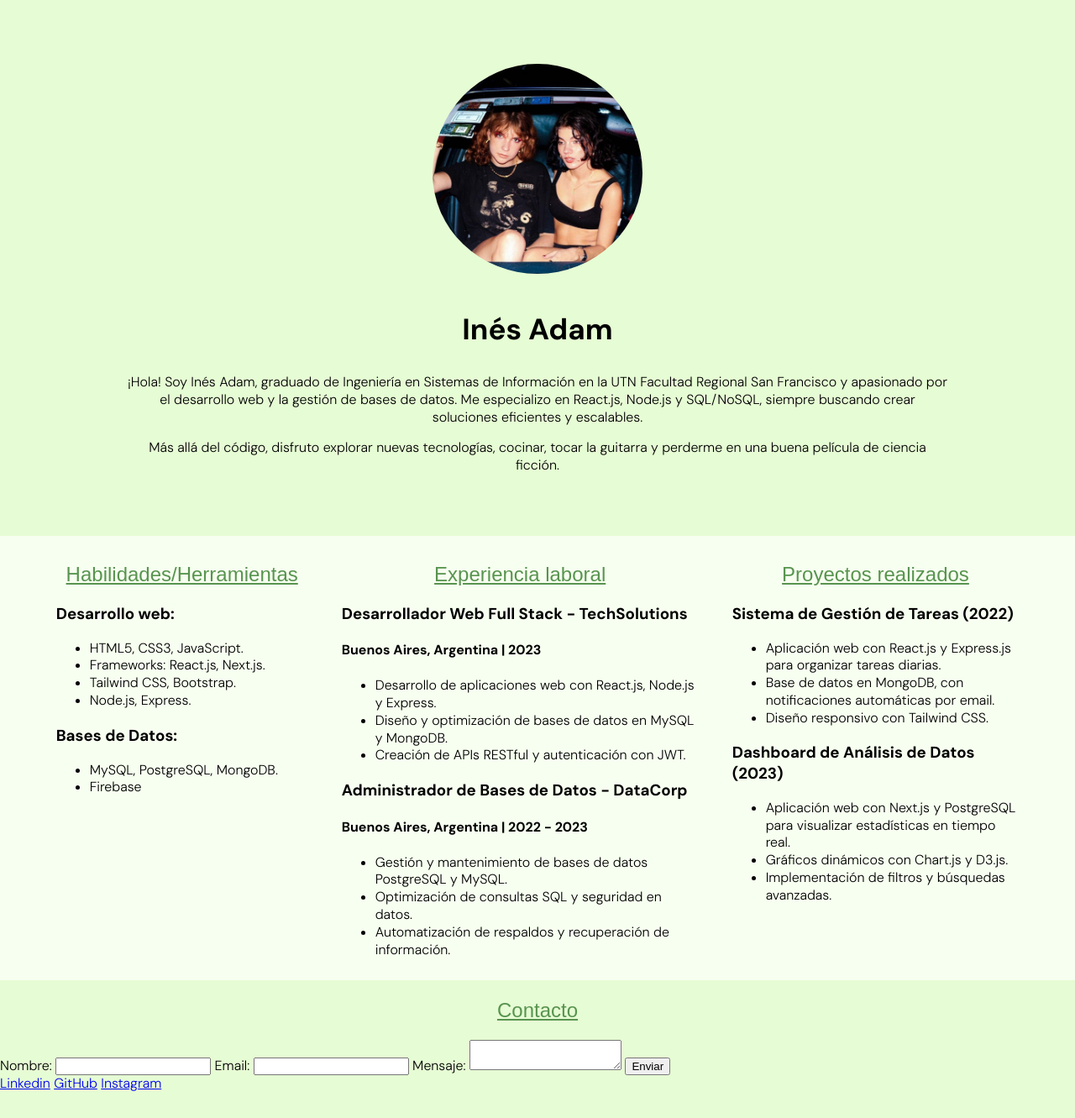
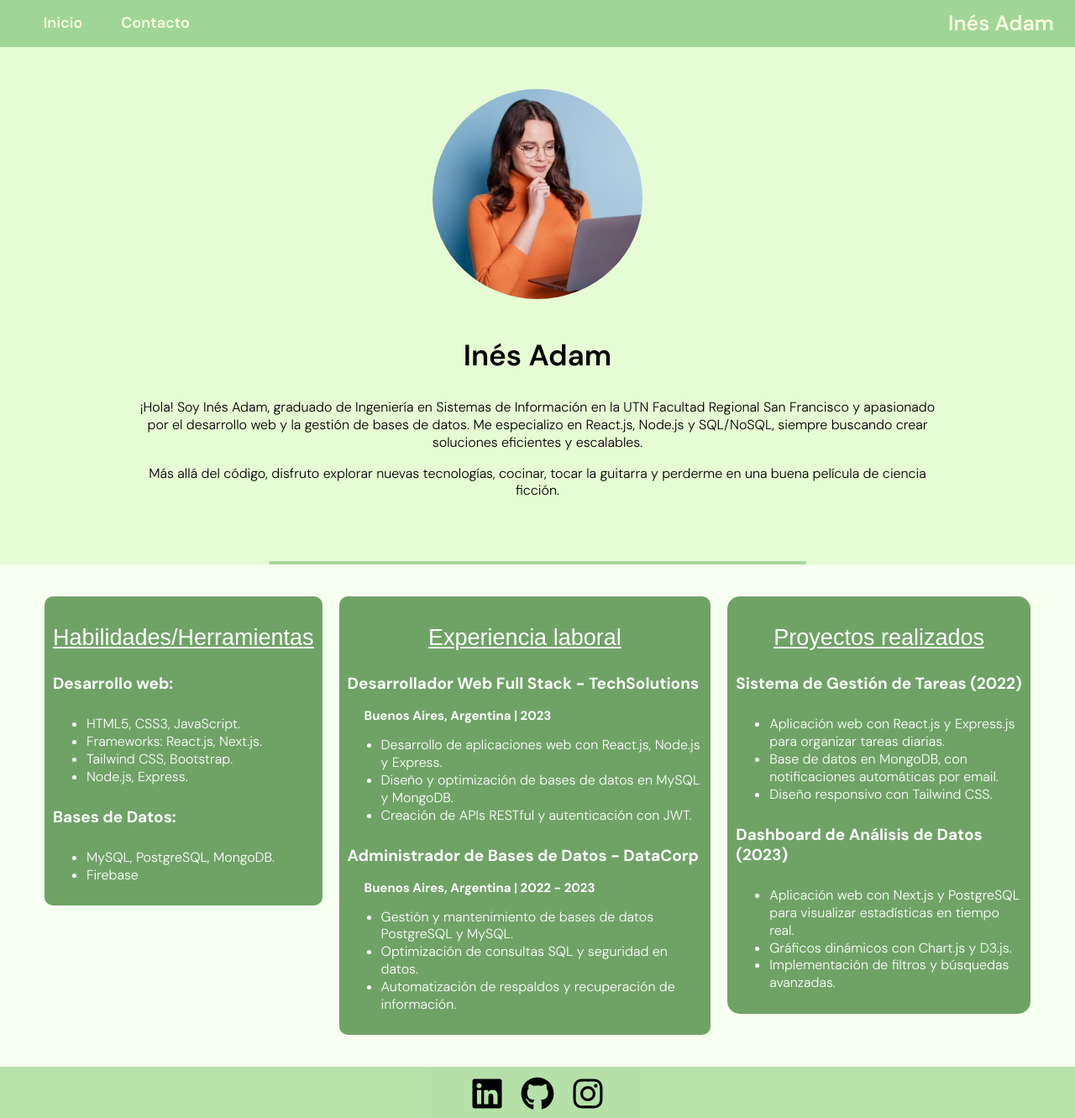
Before and after one commit to Ulises-Araya/TP-n-1, a plain HTML site: page index.html in a window 1280 px wide. Shown: the whole page at 84% size. Before the commit the page ends 1301 px from the top, so only its background shows below. Drawn offline with Linux system fonts and the light colour scheme; a web font is replaced by a local one.

Commit message:
third commit

```diff
--- a/Hojas de estilos/styles.css
+++ b/Hojas de estilos/styles.css
@@ -1,4 +1,51 @@
-body{
+header{
+    position: fixed;
+    height: 56px;
+    width: 100%;
+    background: rgba(148, 207, 138, 0.856);
+    backdrop-filter: blur(10px);
+}
+/*Barra de navegación*/
+.container{
+    padding: 0 25px;
+    height: 56px;
+
+    display: flex;
+    flex-direction: row-reverse;
+    align-items: center;
+    justify-content: space-between;
+}
+.name_portafolio{
+    color: rgb(251, 255, 227);
+    font-weight: 600;
+    font-style: normal;
+    font-size: 25px;
+}
+.nav_bar{
+    display: flex;
+    justify-content: flex-end;
+    align-items: center;
+    color: rgb(251, 255, 227);
+    gap: 10px;
+}
+.link_button{
+    height: 56px;
+    width: 90px;
+    text-decoration: none;
+    color: inherit;
+    padding: 0 5px;
+    font-size: 18px;
+    font-weight: 550;
+
+    display: flex;
+    align-items: center;
+    justify-content: center;
+}
+.link_button:hover{
+    background-color: rgba(131, 189, 121, 0.911);
+    color: white
+}
+html, body{
     background-color: rgb(230, 252, 212);
     font-family: "DM Sans", sans-serif;
     font-optical-sizing: auto;
@@ -9,10 +56,22 @@ body{
     margin: 0;
     padding: 0;
     box-sizing: border-box;
+
+    height: 100%;
+    width: 100%;
+    display: flex;
+    flex-direction: column;
+    flex-wrap: nowrap;
+    justify-content: space-between;
+    align-items: flex-start;
 }
+main{
+    flex: 1;
+}
+/*Presentacion*/
 .presentation{
     text-align: center;
-    padding: 2cm 4cm 1.5cm;
+    padding: 2.8cm 4.1cm 1.5cm;
 }
 .profile_picture{
     border-radius: 50%;
@@ -22,7 +81,17 @@ body{
 }
 h1{
     font-size: 35px;
+    font-weight: 600;
 }
+.rectangle{
+    background-color: rgba(131, 192, 121, 0.63);
+    height: 4px;
+    width: 50%;
+    border-radius: 10px;
+    margin: 0 auto;
+    align-items: center;
+}
+/*Cuerpo*/
 .about-me{
     display: flex;
     flex-direction: row;
@@ -32,19 +101,28 @@ h1{
     gap: 20px;
     text-align: left;
     background-color: rgb(247, 255, 240);
-    padding: 0 1.5cm;
+    padding: 1cm 1.4cm;
 }
 .Column-1{
     flex: 0 3 300px;
-    padding: 10px
+    padding: 10px;
+    background-color: rgba(88, 148, 79, 0.856);
+    border-radius: 10px;
+    color: white
 }
 .Column-2{
     flex: 3 0 300px;
-    padding: 10px
+    padding: 10px;
+    background-color: rgba(88, 148, 79, 0.856);
+    border-radius: 10px;
+    color: white
 }
 .Column-3{
     flex: 1 0 300px;
-    padding: 10px
+    padding: 10px;
+    background-color: rgba(88, 148, 79, 0.856);
+    border-radius: 15px;
+    color: white
 }
 h2{
     font-family: "Sour Gummy", sans-serif;
@@ -54,6 +132,107 @@ h2{
     font-variation-settings:
       "wdth" 100;
     text-align: center;
+    text-decoration: underline;
+    color: white;
+    font-size: 27px;
+    font-weight: 530;
+}
+h3{
+    font-family: "Sour Gummy", sans-serif;
+    font-optical-sizing: auto;
+    font-weight: 400;
+    font-style: normal;
+    font-variation-settings:
+      "wdth" 100;
+    text-align: left;
+    text-decoration: underline;
     color: rgb(88, 148, 79);
-    text-decoration: underline;
+    font-size: 27px;
+    font-weight: 530;
+    grid-column: span 2;
 }
+h4{
+    font-weight: bold;
+    font-size: 19px;
+}
+h5{
+    margin-left: 20px;
+    font-weight: bold;
+    font-size: 15px;
+    line-height: 0;
+}
+/*Pie de página*/
+footer{
+    min-height: 70px;
+    width: 100%;
+    background: rgba(148, 207, 138, 0.589);
+    display: flex;
+    align-items: center;
+    justify-content: center;
+    gap: 20px;
+}
+.icon{
+    width: 40px;
+    height: 40px;
+}
+.icon:hover{
+    filter: invert(0.2);
+}
+/* Formulario de contacto*/
+.contact-form {
+    background-color: rgb(247, 255, 240);
+    padding: 32px;
+    border-radius: 10px;
+    box-shadow: 0px 4px 6px rgba(0, 0, 0, 0.1);
+    max-width: 600px;
+    margin: 32px auto;
+    display: flex;
+    flex-direction: column;
+    gap: 24px;
+}
+.form_name, .form_email, .form_message {
+    display: flex;
+    flex-direction: column;
+    gap: 8px;
+}
+.contact-form h3 {
+    font-size: 30px;
+    text-align: center;
+}
+.contact-form label {
+    font-size: 16px;
+    font-weight: bold;
+    color: rgb(88, 148, 79);
+}
+.contact-form input,
+.contact-form textarea {
+    padding: 12px;
+    font-size: 16px;
+    border: 1px solid rgba(88, 148, 79, 0.856);
+    border-radius: 8px;
+    background-color: rgb(251, 255, 227);
+    color: rgb(88, 148, 79);
+    outline: none;
+}
+.contact-form input:focus,
+.contact-form textarea:focus {
+    border-color: rgb(88, 148, 79);
+    box-shadow: 0 0 5px rgba(88, 148, 79, 0.7);
+}
+.contact-form textarea {
+    resize: vertical;
+    min-height: 150px;
+}
+.contact-form button {
+    padding: 12px 20px;
+    background-color: rgb(88, 148, 79);
+    color: white;
+    font-size: 18px;
+    font-weight: bold;
+    border: none;
+    border-radius: 8px;
+    align-self: center;
+}
+.contact-form button:hover {
+    background-color: rgba(88, 148, 79, 0.856);
+}
--- a/index.html
+++ b/index.html
@@ -2,10 +2,10 @@
 <html>
 
     <head>
+        <meta charset="utf-8">
         <link rel="stylesheet" href="Hojas de estilos/styles.css">
-        <meta charset="utf-8">
-        <title>Portafolio - Nombre Apellido</title>
-            <!--Funete de Google Fonts-->
+        <title>Portafolio - Inés Adam</title>
+            <!--Fuente de Google Fonts-->
         <link rel="preconnect" href="https://fonts.googleapis.com">
         <link rel="preconnect" href="https://fonts.gstatic.com" crossorigin>
         <link href="https://fonts.googleapis.com/css2?family=DM+Sans:ital,opsz,wght@0,9..40,100..1000;1,9..40,100..1000&family=Sour+Gummy:ital,wght@0,100..900;1,100..900&display=swap" rel="stylesheet">
@@ -13,27 +13,34 @@
 
     <body>
         <header>
-
+            <div class="container">
+                <h1 class="name_portafolio">Inés Adam</h1>
+                <nav class="nav_bar">
+                    <a class="link_button" href="index.html">Inicio</a>
+                    <a class="link_button" href="contact.html">Contacto</a>
+                </nav>
+            </div>
         </header>
 
         <main>
             <section class="presentation">
-                <img class="profile_picture" src="Imagenes/Foto.jpg" alt="Foto de perfil"</figuer>
+                <img class="profile_picture" src="Imagenes/Perfil.jpg" alt="Foto de perfil">
                 <h1>Inés Adam</h1>
                 <p>¡Hola! Soy Inés Adam, graduado de Ingeniería en Sistemas de Información en la UTN Facultad Regional San Francisco y apasionado por el desarrollo web y la gestión de bases de datos. Me especializo en React.js, Node.js y SQL/NoSQL, siempre buscando crear soluciones eficientes y escalables.</p>
                 <p>Más allá del código, disfruto explorar nuevas tecnologías, cocinar, tocar la guitarra y perderme en una buena película de ciencia ficción.</p>
             </section>
+            <div class="rectangle"></div>
             <section class="about-me">
                 <div class="Column-1">
                 <h2>Habilidades/Herramientas</h2>
-                    <h3>Desarrollo web:</h3>
+                    <h4>Desarrollo web:</h4>
                     <ul>
                         <li>HTML5, CSS3, JavaScript.</li>
                         <li>Frameworks: React.js, Next.js.</li>
                         <li>Tailwind CSS, Bootstrap.</li>
                         <li>Node.js, Express.</li>
                     </ul>
-                    <h3>Bases de Datos:</h3>
+                    <h4>Bases de Datos:</h4>
                     <ul>
                         <li>MySQL, PostgreSQL, MongoDB.</li>
                         <li>Firebase</li>
@@ -41,15 +48,15 @@
                 </div>
                 <div class="Column-2">
                 <h2>Experiencia laboral</h2>
-                    <h3>Desarrollador Web Full Stack - TechSolutions</h3>
-                    <h4>Buenos Aires, Argentina | 2023</h4>
+                    <h4>Desarrollador Web Full Stack - TechSolutions</h4>
+                    <h5>Buenos Aires, Argentina | 2023</h5>
                     <ul>
                         <li>Desarrollo de aplicaciones web con React.js, Node.js y Express.</li>
                         <li>Diseño y optimización de bases de datos en MySQL y MongoDB.</li>
                         <li>Creación de APIs RESTful y autenticación con JWT.</li>
                     </ul>
-                    <h3>Administrador de Bases de Datos - DataCorp</h3>
-                    <h4>Buenos Aires, Argentina | 2022 - 2023</h4>
+                    <h4>Administrador de Bases de Datos - DataCorp</h4>
+                    <h5>Buenos Aires, Argentina | 2022 - 2023</h5>
                     <ul>
                         <li>Gestión y mantenimiento de bases de datos PostgreSQL y MySQL.</li>
                         <li>Optimización de consultas SQL y seguridad en datos.</li>
@@ -58,13 +65,13 @@
                 </div>
                 <div class="Column-3">
                 <h2>Proyectos realizados</h2>
-                    <h3>Sistema de Gestión de Tareas (2022)</h3>
+                    <h4>Sistema de Gestión de Tareas (2022)</h4>
                     <ul>
                         <li>Aplicación web con React.js y Express.js para organizar tareas diarias.</li>
                         <li>Base de datos en MongoDB, con notificaciones automáticas por email.</li>
                         <li>Diseño responsivo con Tailwind CSS.</li>
                     </ul>
-                    <h3>Dashboard de Análisis de Datos (2023)</h3>
+                    <h4>Dashboard de Análisis de Datos (2023)</h4>
                     <ul>
                         <li>Aplicación web con Next.js y PostgreSQL para visualizar estadísticas en tiempo real.</li>
                         <li>Gráficos dinámicos con Chart.js y D3.js.</li>
@@ -72,22 +79,12 @@
                     </ul>
                 </div>
             </section>
-            <form>
-                <h2>Contacto</h2>
-                <label for="nombre">Nombre:</label>
-                <input type="text" id="nombre" name="nombre" required>
-                <label for="email">Email:</label>
-                <input type="email" id="email" name="email" required>
-                <label for="mensaje">Mensaje:</label>
-                <textarea id="mensaje" name="mensaje" required></textarea>
-                <button type="submit">Enviar</button>
-            </form>
         </main>
 
         <footer>
-            <a href="https://www.linkedin.com/feed/">Linkedin</a>
-            <a href="https://github.com/">GitHub</a>
-            <a href="https://www.instagram.com/">Instagram</a>
+            <a href="https://www.linkedin.com/feed/" target="_blank"><img class="icon" src="Imagenes/linkedin-brands-solid.svg" alt="LinkedIn"></a>
+            <a href="https://github.com/" target="_blank"><img class="icon" src="Imagenes/github-brands-solid.svg" alt="GitHub"></a>
+            <a href="https://www.instagram.com/" target="_blank"><img class="icon" src="Imagenes/instagram-brands-solid.svg" alt="Instagram"></a>
         </footer>
     </body>
 
```
Also changed, not shown: contact.html (added, +52 -0 lines), Imagenes/Perfil.jpg (added), Imagenes/github-brands-solid.svg (added), Imagenes/instagram-brands-solid.svg (added), Imagenes/linkedin-brands-solid.svg (added).
